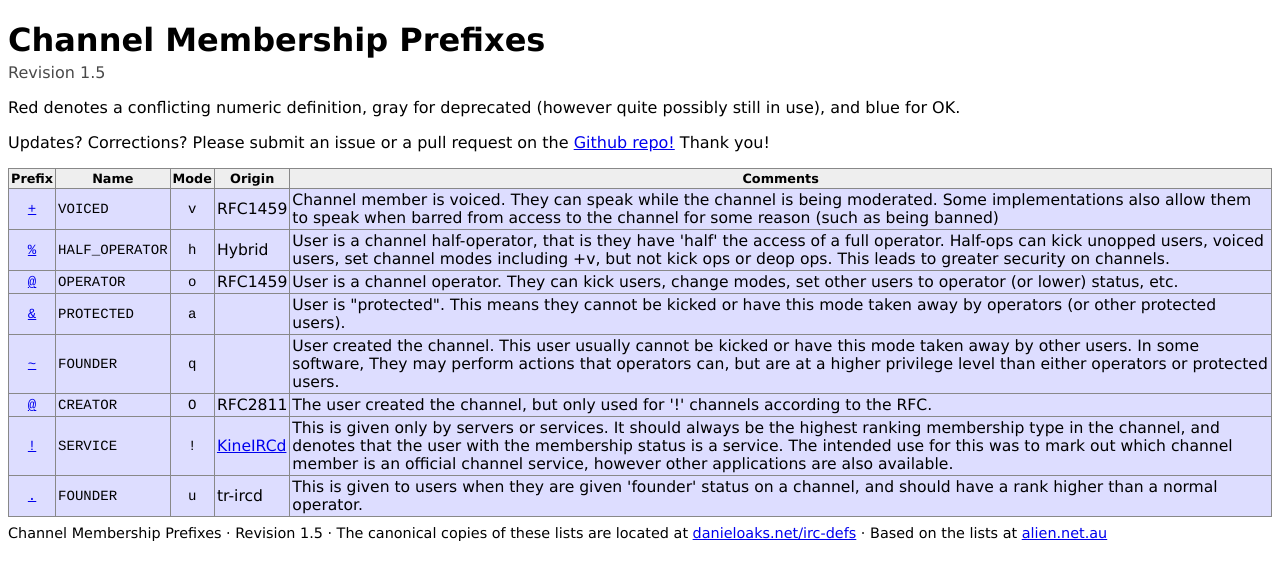
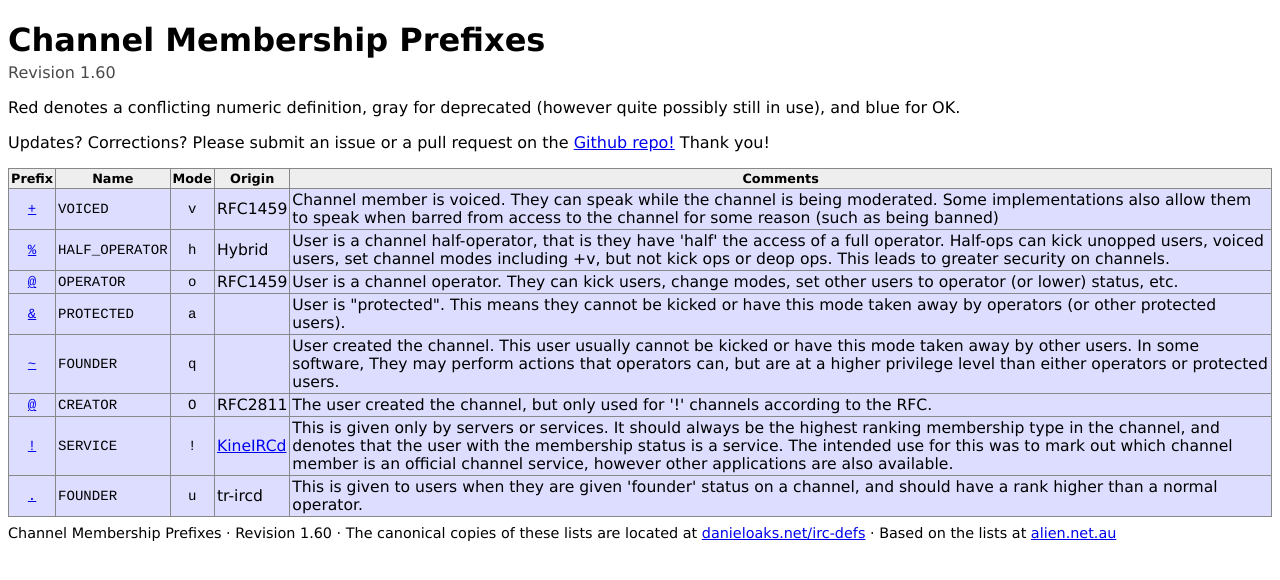
Before and after one commit to ircdocs/irc-defs, a Jekyll site: the page built from defs/chanmembers.html, in a window 1280 px wide. Shown: the top 580 px of the page. Built offline with Jekyll 4.4.1, drawn with Linux system fonts in a browser that asks for light colours.

Commit message:
chanmembers: Bump version number and add basic copyright junk

```diff
--- a/_data/chanmembers.yaml
+++ b/_data/chanmembers.yaml
@@ -1,5 +1,7 @@
 # chanmembers.yaml
 #
+# This file is Copyright (c) 2015 Daniel Oaks
+#  <daniel@danieloaks.net>
 # This file is Copyright (c) 2001,2002,2003,2004 Simon Butcher
 #  <pickle@alien.net.au>
 #
@@ -11,7 +13,7 @@
 
 file_info:
     type: "chanmembers"
-    revision: "1.5"
+    revision: "1.60"
 
 # The following information is used to create pretty HTML page and tables
 
```
